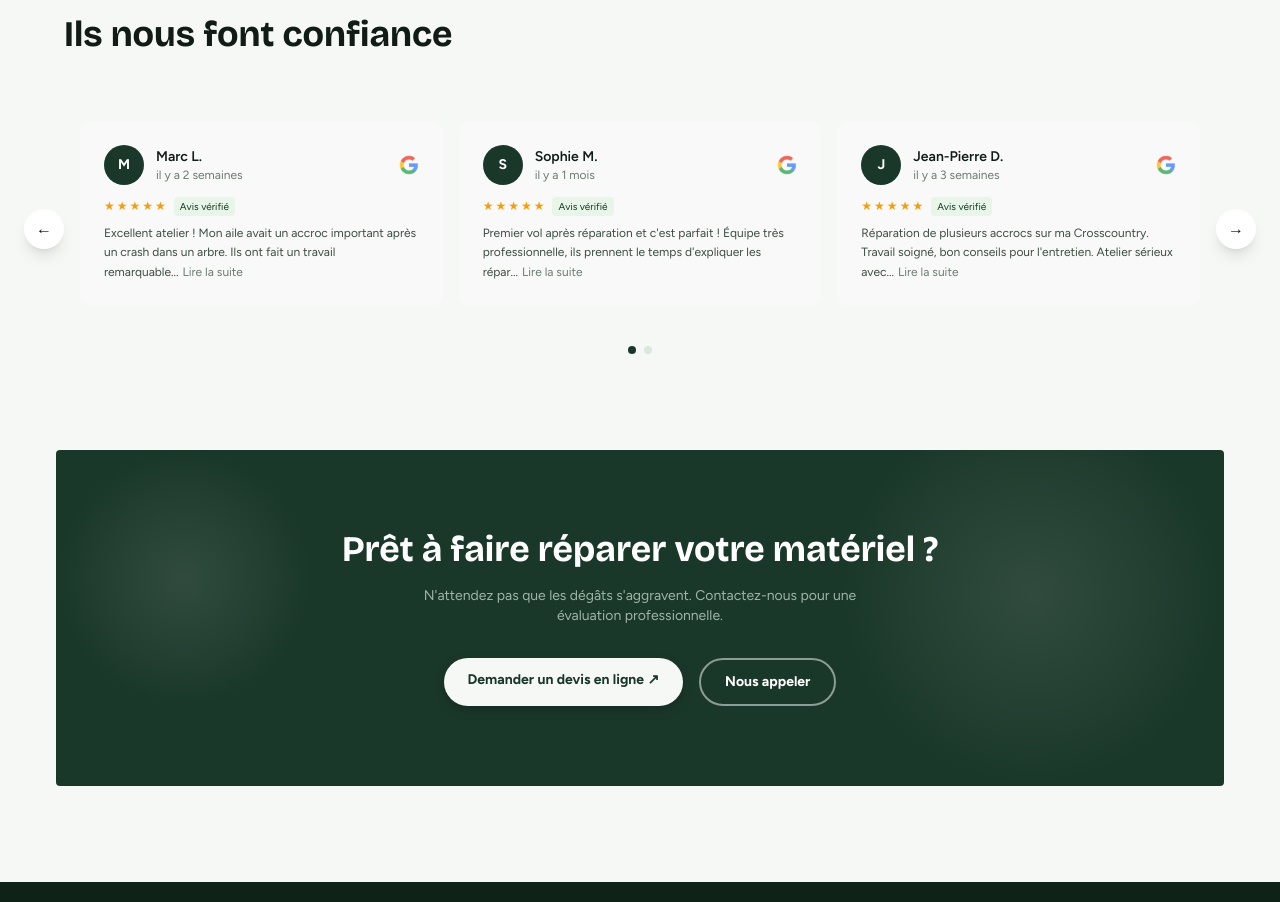
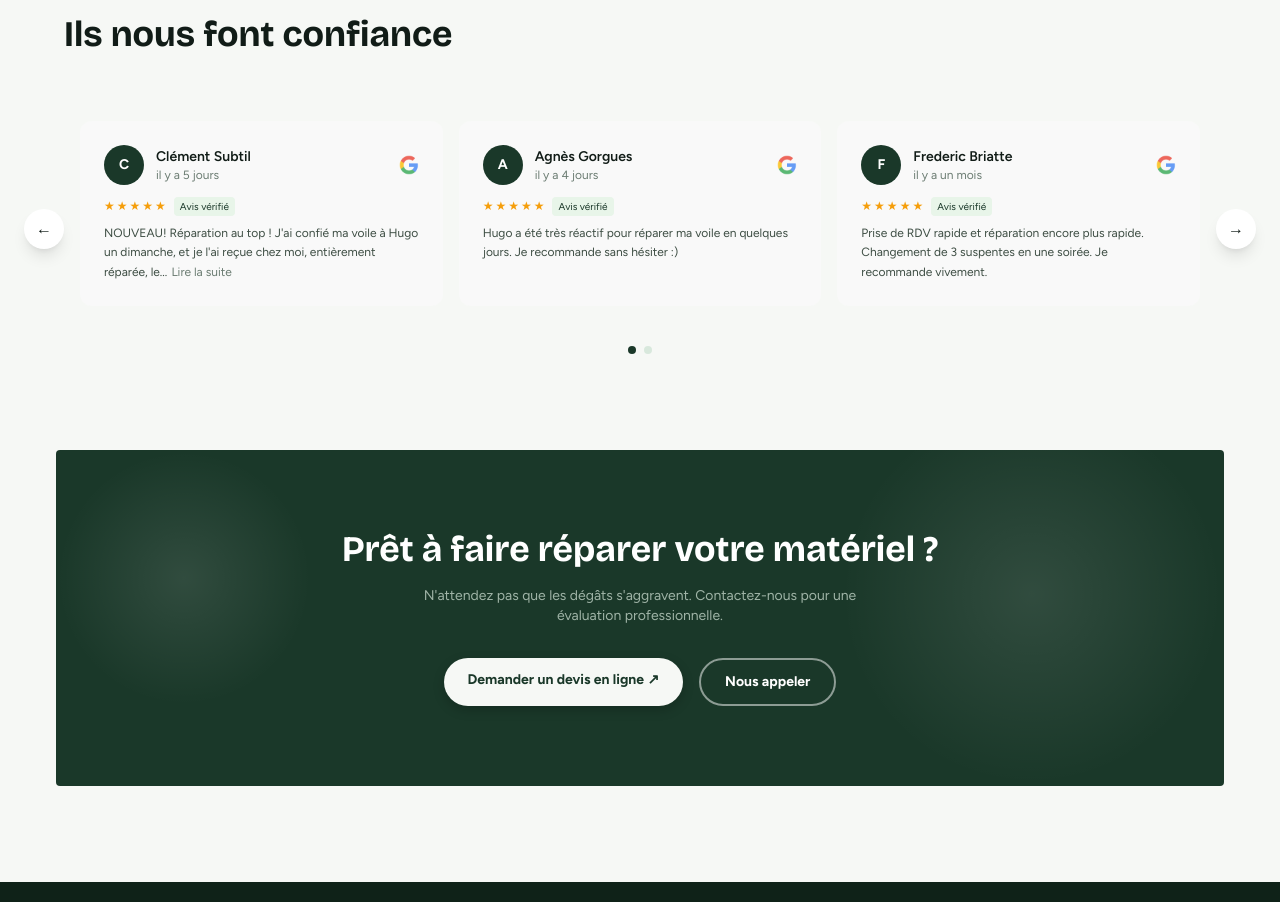
Before and after one commit to clementsbt/Parapente-rescue, a Next.js app: page / in a window 1280 px wide. Shown: the part 2220-3122 px from the top of the page. Built offline with nearby package versions, Linux system fonts and the light colour scheme.

Commit message:
Replace fake reviews with real Google reviews

```diff
--- a/src/components/GoogleReviews.tsx
+++ b/src/components/GoogleReviews.tsx
@@ -5,33 +5,33 @@ import Image from "next/image";
 
 const reviews = [
   {
-    name: "Marc L.",
-    date: "il y a 2 semaines",
-    text: "Excellent atelier ! Mon aile avait un accroc important après un crash dans un arbre. Ils ont fait un travail remarquable, presque invisible. Délai rapide et prix raisonnable. Je recommande sincèrement.",
+    name: "Clément Subtil",
+    date: "il y a 5 jours",
+    text: "NOUVEAU! Réparation au top ! J'ai confié ma voile à Hugo un dimanche, et je l'ai reçue chez moi, entièrement réparée, le vendredi suivant. Les délais sont vraiment très, très courts. Hugo est à l'écoute du client, réactif et pro. Je recommande vivement pour toute réparation de voile.",
     rating: 5,
   },
   {
-    name: "Sophie M.",
-    date: "il y a 1 mois",
-    text: "Premier vol après réparation et c'est parfait ! Équipe très professionnelle, ils prennent le temps d'expliquer les réparations effectuées. Ma voile est comme neuvelle. Merci !",
+    name: "Agnès Gorgues",
+    date: "il y a 4 jours",
+    text: "Hugo a été très réactif pour réparer ma voile en quelques jours. Je recommande sans hésiter :)",
     rating: 5,
   },
   {
-    name: "Jean-Pierre D.",
-    date: "il y a 3 semaines",
-    text: "Réparation de plusieurs accrocs sur ma Crosscountry. Travail soigné, bon conseils pour l'entretien. Atelier sérieux avec du matériel professionnel. À recommendersans hésitation.",
+    name: "Frederic Briatte",
+    date: "il y a un mois",
+    text: "Prise de RDV rapide et réparation encore plus rapide. Changement de 3 suspentes en une soirée. Je recommande vivement.",
     rating: 5,
   },
   {
-    name: "Claire B.",
-    date: "il y a 5 jours",
-    text: "Suite à une mauvaise rencontre avec un pylône, ma voile avait besoin de réparations importantes. Résultat : parfait ! Le souci de qualité est evident. Je reprends confiance pour voler.",
+    name: "Animals'Interest",
+    date: "il y a un mois",
+    text: "J'étais si triste quand j'ai déchiré ma voile. Heureusement Hugo a su me rassurer et m'expliquer comment il allait la réparer. Je sens que je volerai en sécurité. Merci pour tout :)",
     rating: 5,
   },
   {
-    name: "Philippe R.",
-    date: "il y a 2 semaines",
-    text: "Bonjour j'ai fait réparer mon aile après un incident en montagne. Résultat très satisfaisant. Equipe à l'écoute et professionnelle. Le + : conseils avisés pour la Suite.",
+    name: "Lucas Bruchet",
+    date: "il y a 7 mois",
+    text: "Merci beaucoup à Hugo, réparation express en fin d'après-midi de 2 suspentes. Très réactif et disponible, il a pris le temps de me montrer et m'expliquer comment il faisait ce genre de réparation. Le prix est plus que raisonnable pour ce genre de prestation, je recommande fortement !",
     rating: 5,
   },
 ];
```
